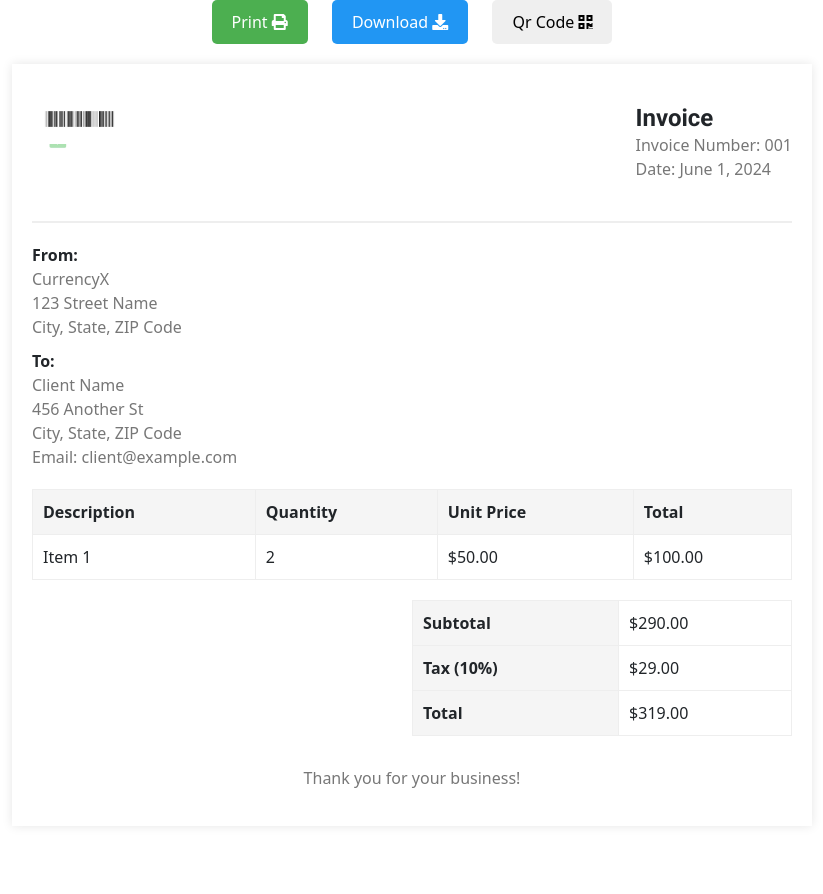
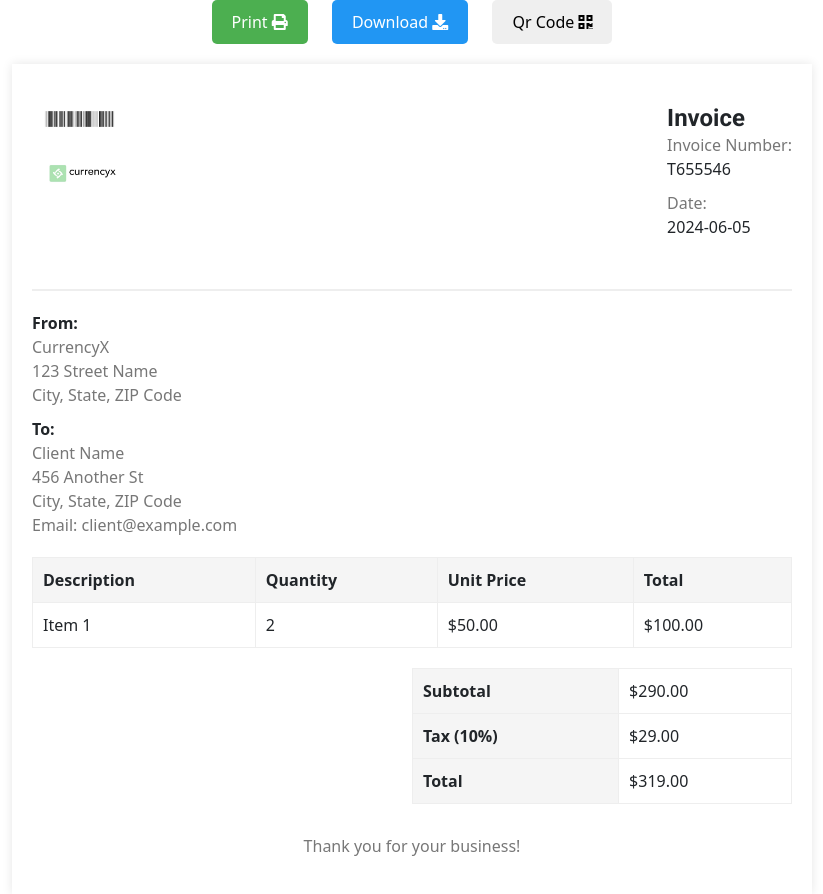
Before and after one commit to Tactical-one/CurrencyX_Platform, a plain HTML site: page invoice.html in a window 1280 px wide. Shown: the whole page, without its empty margins (228-1051 px from the left). Before the commit the page ends 846 px from the top, so only its background shows below. Drawn offline with nearby package versions, Linux system fonts and the light colour scheme.

Commit message:
Adjustments update

```diff
--- a/css/styles.css
+++ b/css/styles.css
@@ -457,7 +457,7 @@ opacity-8, .overlay-opacity-8:after {
 
         /********** Footer **********/
     .footer {
-    background:#232a34;
+    background:#1D1D45;
 	padding-bottom: 50px;
 	padding-top: 80px;
 }
--- a/invoice.html
+++ b/invoice.html
@@ -35,8 +35,8 @@
             <img src="/img/barcode-illustration-isolated_23-2150584094.avif" alt="Barcode" class="barcode">
             <div class="invoice-details">
                 <h2>Invoice</h2>
-                <p>Invoice Number: 001</p>
-                <p>Date: June 1, 2024</p>
+                <p>Invoice Number: <div id="random-number-container"></div></p>
+                <p>Date: <div id="date-container"></div></p>
             </div>
         </div>
         <div class="invoice-details">
@@ -115,7 +115,7 @@
             document.getElementById('myModal').style.display = 'block';
         }
 
-        function closeModal() {
+        function closeModal() {         // This function closes the modal by setting its display property to 'none'
             document.getElementById('myModal').style.display = 'none';
         }
 
@@ -126,6 +126,45 @@
                 modal.style.display = 'none';
             }
         };
+
+
+
+    document.addEventListener("DOMContentLoaded", function() {
+    function generateRandomWithPrefix(prefix) {
+        // Generate a random number between 100000 and 999999 for a 6-digit random number
+        const randomNumber = Math.floor(Math.random() * 900000) + 100000;
+        // Concatenate the prefix with the random number
+        return prefix + randomNumber;
+    }
+
+    function displayRandomNumber() {
+        // Get the random number with the prefix
+        const randomString = generateRandomWithPrefix("T");
+        // Find the div with the ID "random-number-container" and set its text content
+        document.getElementById("random-number-container").textContent = randomString;
+    }
+
+    function getCurrentDate() {
+        // Create a new Date object
+        const date = new Date();
+        // Get the current date in the format YYYY-MM-DD
+        const formattedDate = date.toISOString().split('T')[0];
+        return formattedDate;
+    }
+
+    function displayCurrentDate() {
+        // Get the current date
+        const currentDate = getCurrentDate();
+        // Find the div with the ID "date-container" and set its text content
+        document.getElementById("date-container").textContent = currentDate;
+    }
+
+    // Call the functions to display the random number and current date when the DOM is fully loaded
+    displayRandomNumber();
+    displayCurrentDate();
+});
+
+
     </script>
 </body>
 </html>
```
Also changed, not shown: javascript.js (+27 -0 lines).
